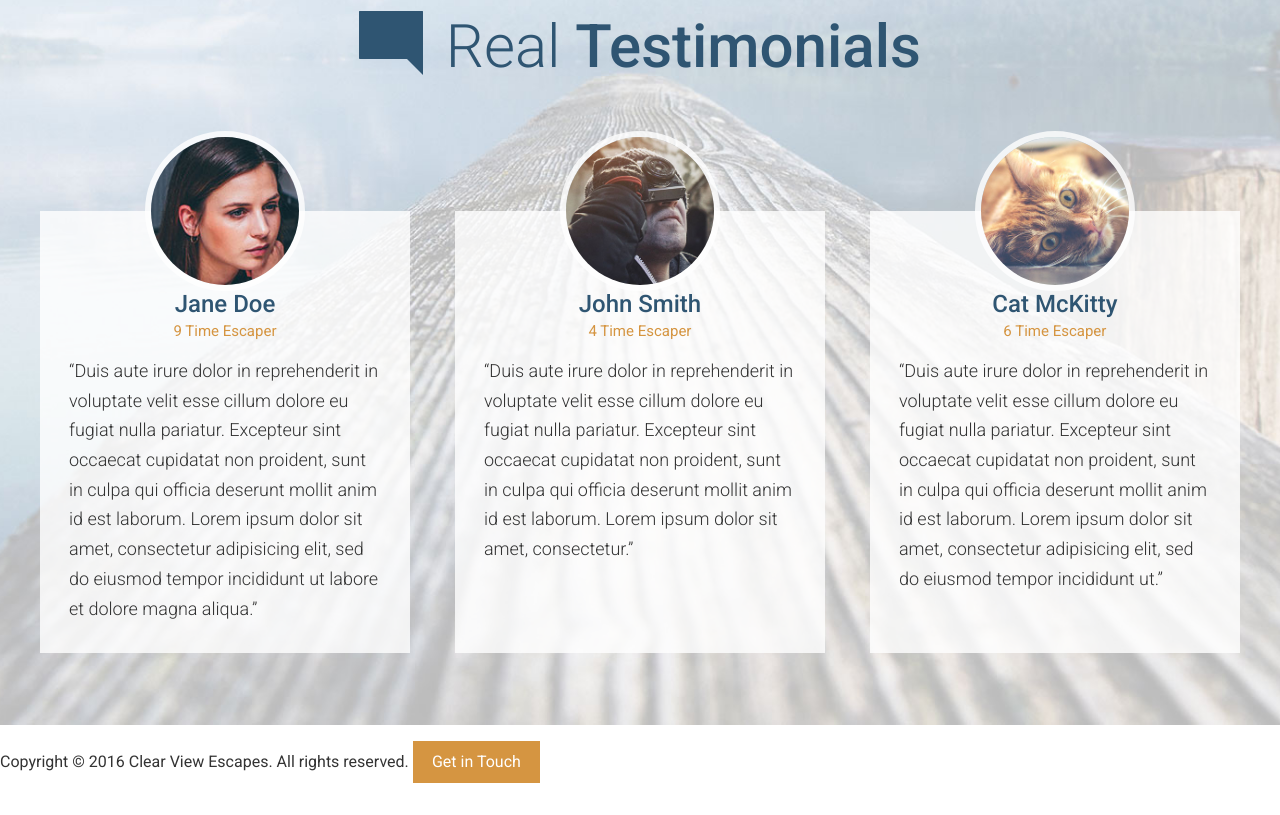
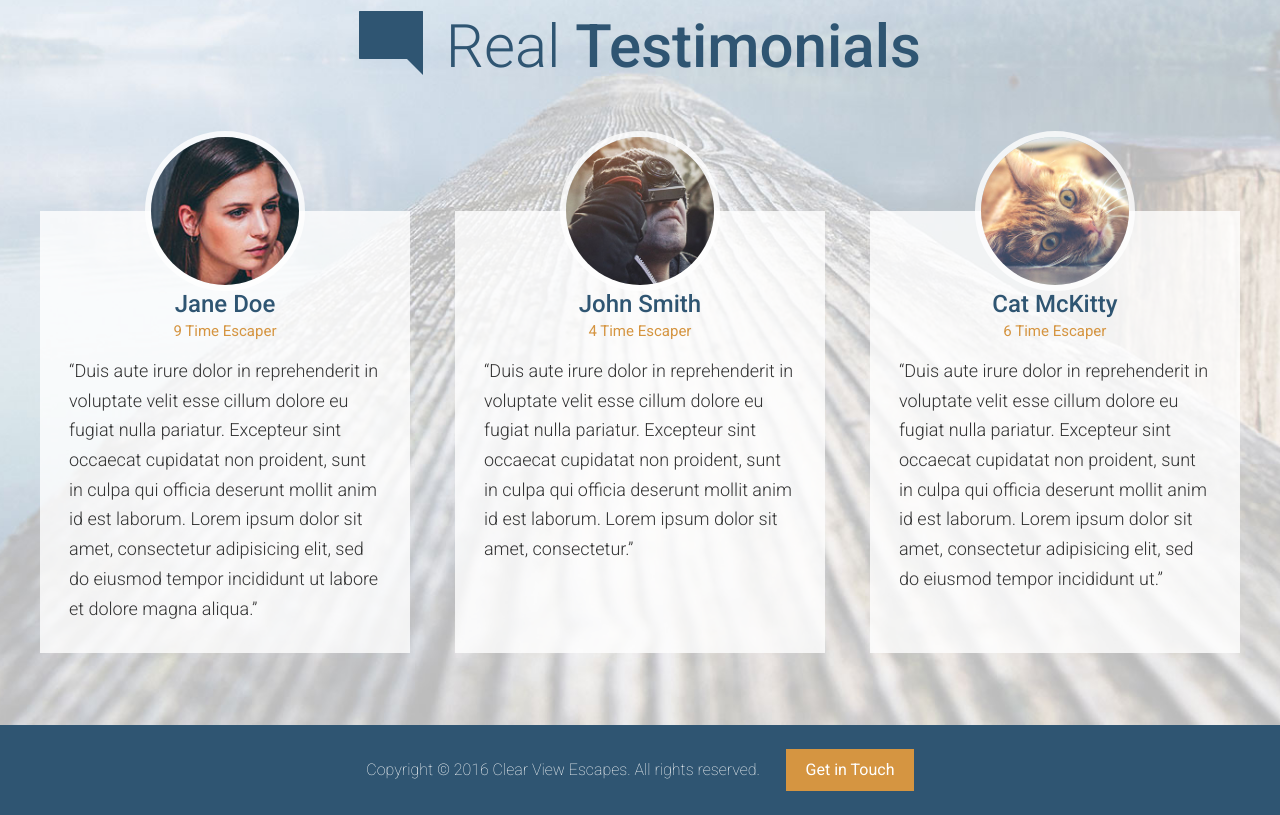
Before and after one commit to ttmwebdesign/travel-siteV2, a website: page app/index.html in a window 1280 px wide. Shown: the part 3138-3953 px from the top of the page. Drawn offline with Linux system fonts and the light colour scheme.

Commit message:
Completed styling the footer

```diff
--- /dev/null
+++ b/app/assets/styles/modules/_site-footer.css
@@ -0,0 +1,16 @@
+.site-footer {
+  background-color: $mainBlue;
+  color: white;
+  padding: .5rem 0;
+  text-align: center;
+  &__text {
+    display: block;
+    margin-bottom: 1rem;
+    font-weight: 200;
+    @mixin atMedium {
+      display: inline;
+      margin-bottom: 0;
+      margin-right: 1.4rem;
+    }
+  }
+}
--- a/app/assets/styles/styles.css
+++ b/app/assets/styles/styles.css
@@ -14,3 +14,4 @@
 @import "modules/_testimonial";
 @import "modules/_sprite.css";
 @import "modules/_myicon.css";
+@import "modules/_site-footer.css";
--- a/app/index.html
+++ b/app/index.html
@@ -157,9 +157,11 @@
       </div>
     </div>
 </div>
-  <footer>
-    <p>Copyright &copy; 2016 Clear View Escapes. All rights reserved.
+  <footer class="site-footer">
+    <div class="wrapper">
+    <p><span class="site-footer__text">Copyright &copy; 2016 Clear View Escapes. All rights reserved.</span>
       <a href="#" class="btn btn--orange">Get in Touch</a></p>
+    </div>
   </footer>
 </body>
 </html>
--- a/app/prod/styles/styles.css
+++ b/app/prod/styles/styles.css
@@ -964,3 +964,25 @@ a {
     min-width: 8.40vh;
   }
 }*/
+
+.site-footer {
+  background-color: #2f5572;
+  color: white;
+  padding: .5rem 0;
+  text-align: center;
+}
+
+.site-footer__text {
+    display: block;
+    margin-bottom: 1rem;
+    font-weight: 200;
+  }
+
+@media (min-width: 800px) {
+
+.site-footer__text {
+      display: inline;
+      margin-bottom: 0;
+      margin-right: 1.4rem
+  }
+  }
```
